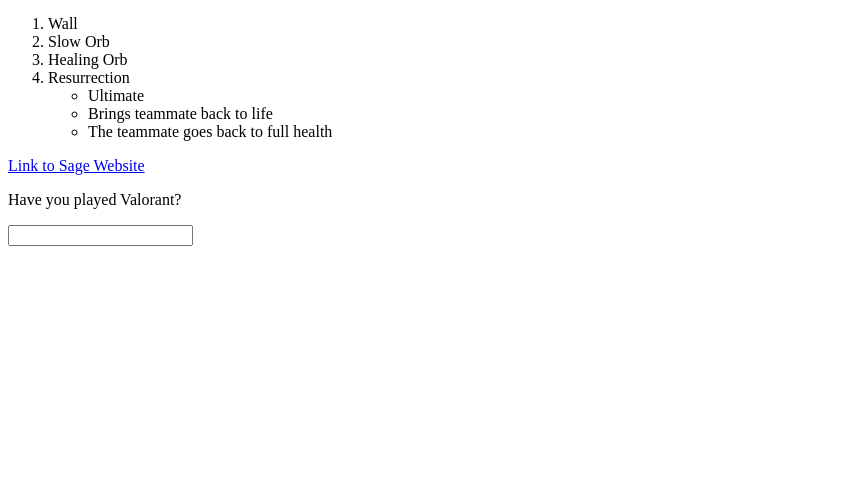
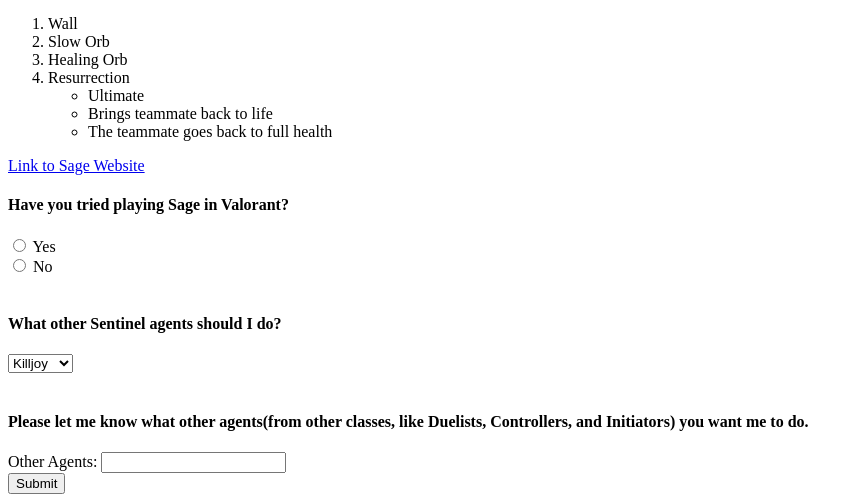
Before and after one commit to ama2004/Valorant, a plain HTML site: page index.html in a window 1280 px wide. Shown: the part 475-977 px from the top of the page, without its empty margins (0-863 px from the left). Before the commit the page ends 800 px from the top, so only its background shows below. Drawn offline with Linux system fonts and the light colour scheme.

Commit message:
finished with the form

```diff
--- a/index.html
+++ b/index.html
@@ -28,11 +28,37 @@
             </ul>
         </ol>
         <a href="https://playvalorant.com/en-us/agents/sage/">Link to Sage Website</a>
+    </div>
 
-    </div>
     <form>
-        <p>Have you played Valorant?</p>
-    <input type="question" name ="" value="">
+        <!-- radio -->
+        <h4>Have you tried playing Sage in Valorant?</h4>
+        <input type="radio" id="valo" name="sage" value="HTML">
+        <label for="valo">Yes</label>
+        <br>
+        <input type="radio" id="valo" name="sage" value="HTML">
+        <label for="valo">No</label>
+        </br>
+
+        <!-- select -->
+        <br>
+        <h4>What other Sentinel agents should I do?</h4>
+        <select id="sentinels">
+            <option value="kj">Killjoy</option>
+            <option value="cy">Cypher</option>
+        </select>
+        </br>
+
+        <!-- text -->
+        <br>
+        <h4>Please let me know what other agents(from other classes, like Duelists, Controllers, and Initiators) you want me to do.</h4>
+        <label for="agents">Other Agents: </label>
+        <input type="text" id="agents" name="classes">
+
+        <!-- submit -->
+        <br>
+        <input type="submit" value="Submit">
+        </br>
     </form>
 
 </body>
```
